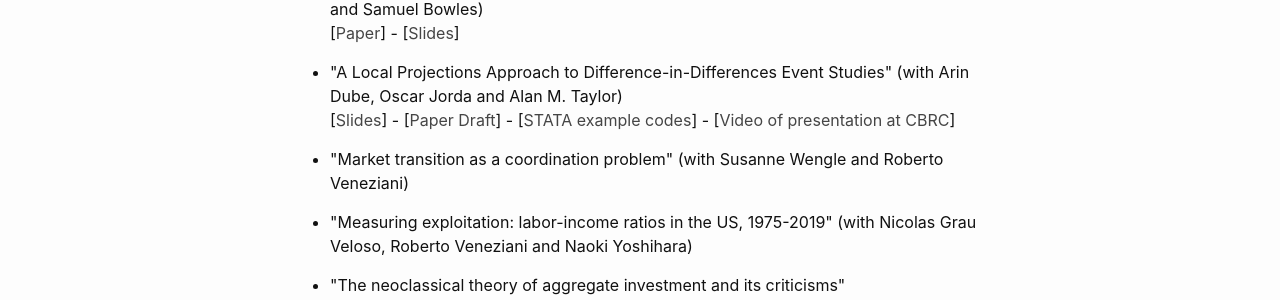
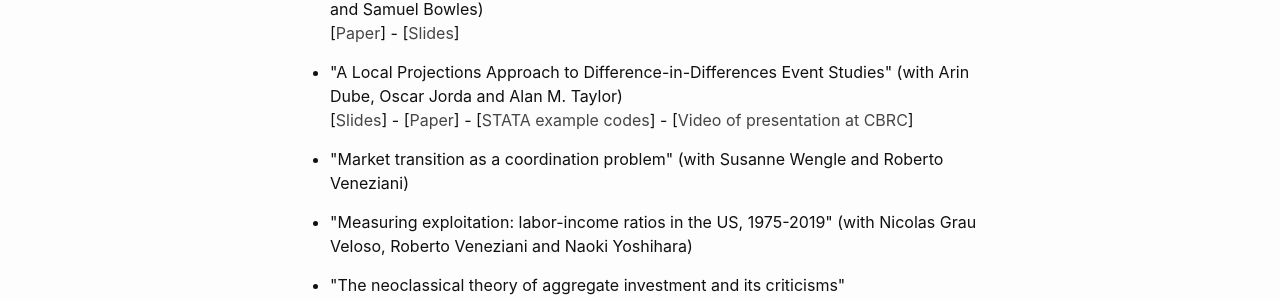
Before and after one commit to danielegirardi/danielegirardi.github.io, a Jekyll site: the page built from index.md, in a window 1280 px wide. Shown: the part 1553-1853 px from the top of the page. Built offline with Jekyll 4.4.1, drawn with Linux system fonts in a browser that asks for light colours.

Commit message:
Update home.html

```diff
--- a/_layouts/home.html
+++ b/_layouts/home.html
@@ -119,7 +119,7 @@
 <ul style="list-style-type: disc;">
  	<li>"A Local Projections Approach to Difference-in-Differences Event Studies" (with Arin Dube, Oscar Jorda and Alan M. Taylor) <br/>
   [<a style="color: #454545;"href="https://danielegirardi.github.io/posts/documents/LPDiD_Slides_ASSA2023.pdf" target="_blank" rel="noopener">Slides</a>] -
-   [<a style="color: #454545;"href="https://www.nber.org/papers/w31184" target="_blank" rel="noopener">Paper Draft</a>] -
+   [<a style="color: #454545;"href="https://www.nber.org/papers/w31184" target="_blank" rel="noopener">Paper</a>] -
    [<a style="color: #454545;"href="https://github.com/danielegirardi/lpdid/" target="_blank" rel="noopener">STATA example codes</a>] -
   [<a style="color: #454545;"href="https://www.youtube.com/watch?v=lHt39AZ-a38" target="_blank" rel="noopener">Video of presentation at CBRC</a>]
   </li>
```
